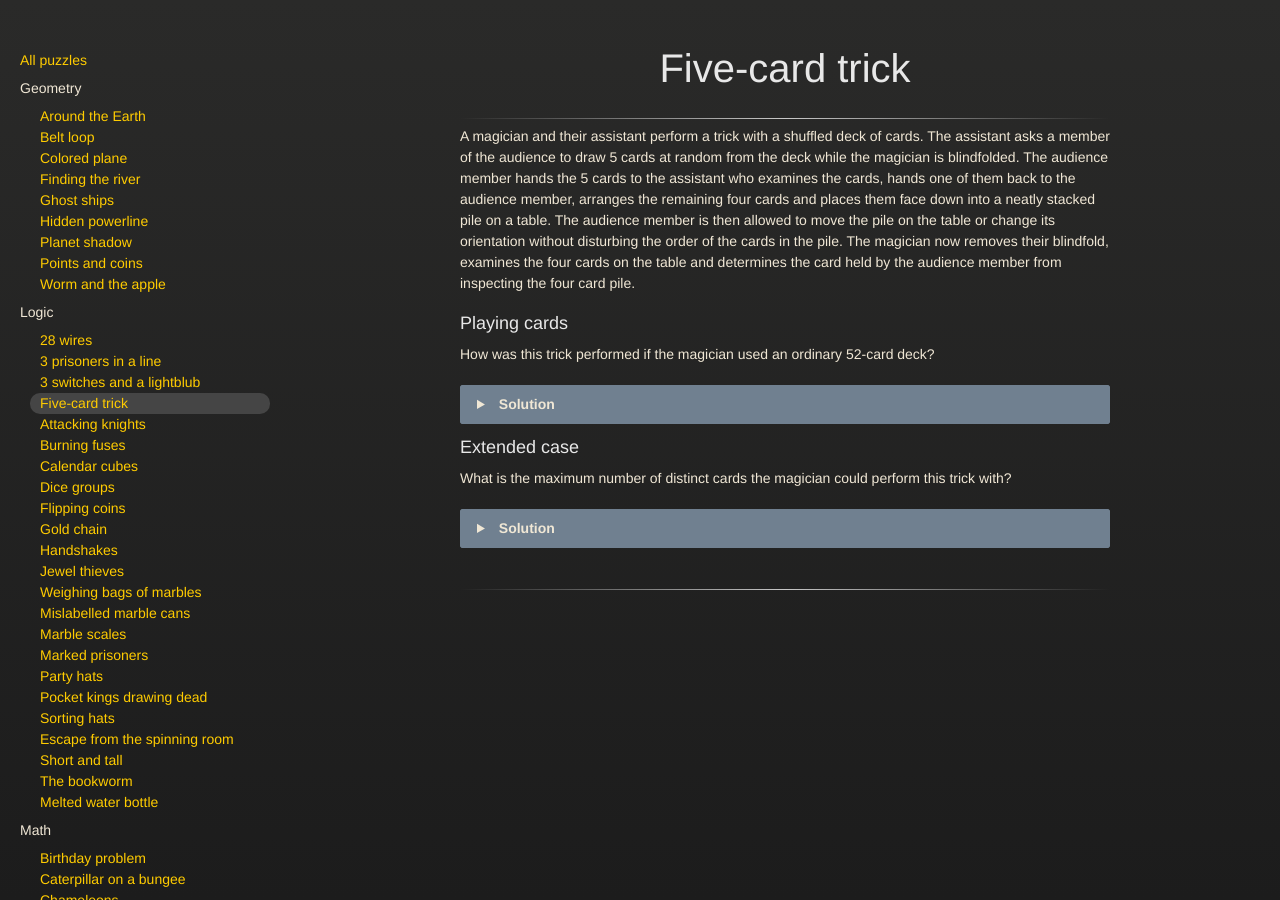
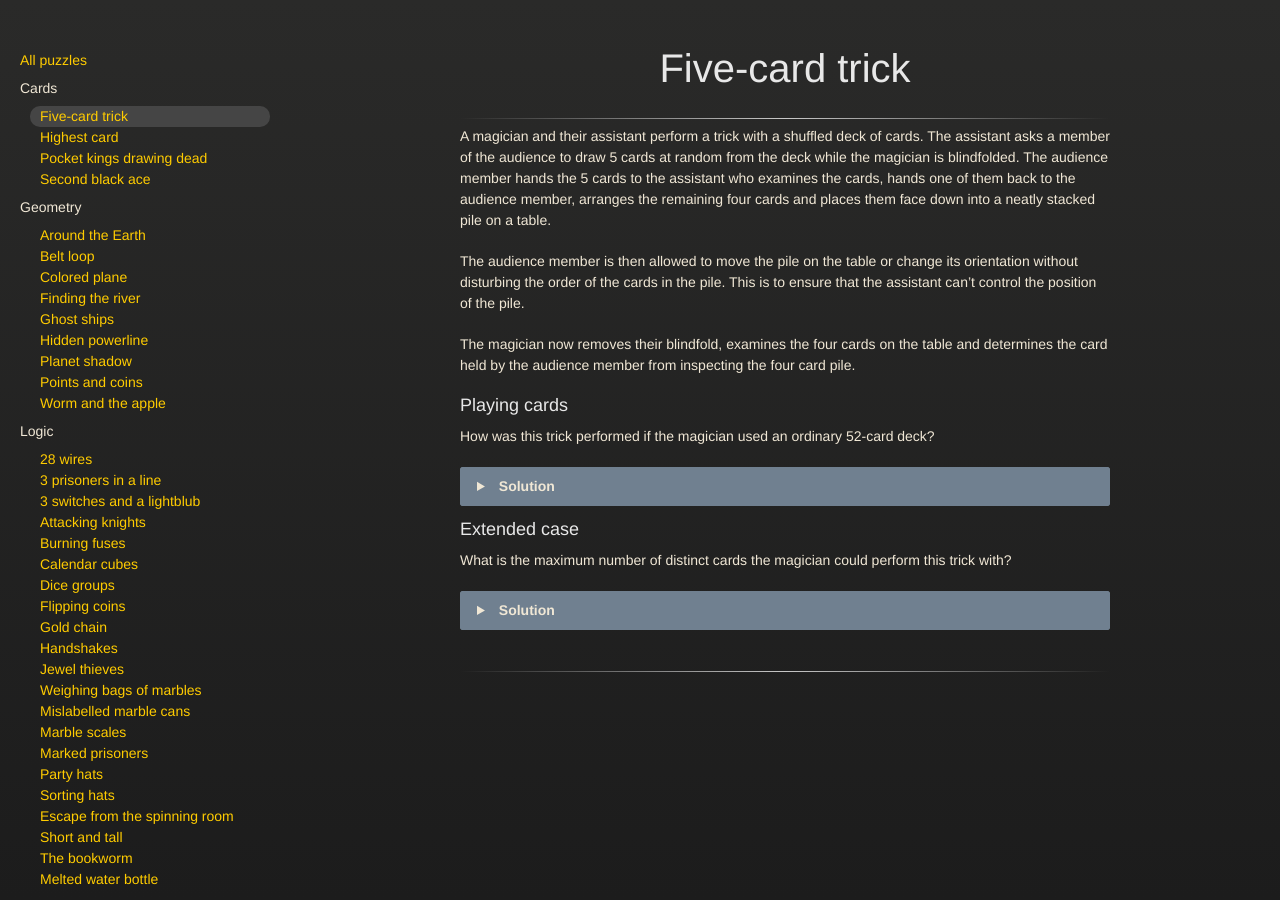
Before and after one commit to sigh/Puzzles, a Jekyll site: the page built from _puzzles/cards/5_card_trick.md, in a window 1280 px wide and 900 px high. Built offline with Jekyll 4.4.1, drawn with Linux system fonts in a browser that asks for light colours; some of the changed text lies outside the part shown.

Commit message:
Make cards their own section.

```diff
--- a/_puzzles/logic/5_card_trick.md
+++ b/_puzzles/cards/5_card_trick.md
@@ -8,11 +8,15 @@ cards. The assistant asks a member of the audience to draw 5 cards at random
 from the deck while the magician is blindfolded. The audience member hands the
 5 cards to the assistant who examines the cards, hands one of them back to the
 audience member, arranges the remaining four cards and places them face down
-into a neatly stacked pile on a table. The audience member is then allowed to
-move the pile on the table or change its orientation without disturbing the
-order of the cards in the pile. The magician now removes their blindfold, examines
-the four cards on the table and determines the card held by the audience member
-from inspecting the four card pile.
+into a neatly stacked pile on a table.
+
+The audience member is then allowed to move the pile on the table or change its
+orientation without disturbing the order of the cards in the pile. This is
+to ensure that the assistant can't control the position of the pile.
+
+The magician now removes their blindfold, examines the four cards on the table
+and determines the card held by the audience member from inspecting the four
+card pile.
 
 ## Playing cards
 
```
Also changed, not shown: _puzzles/cards/highest_card.md (renamed from _puzzles/probability/highest_card.md), _puzzles/cards/pocket_kings.md (renamed from _puzzles/logic/pocket_kings.md), _puzzles/cards/second_black_ace.md (renamed from _puzzles/probability/second_black_ace.md).
